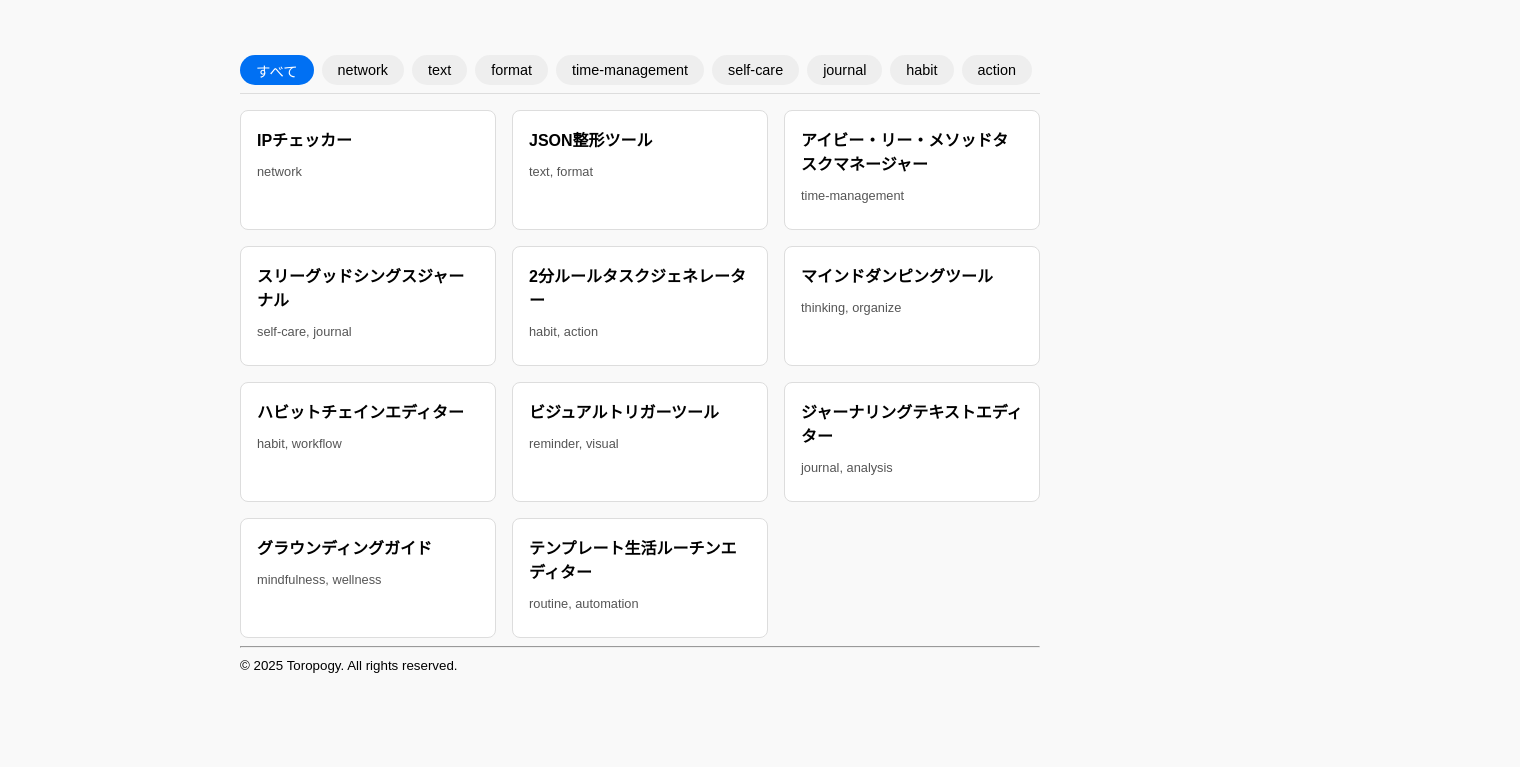
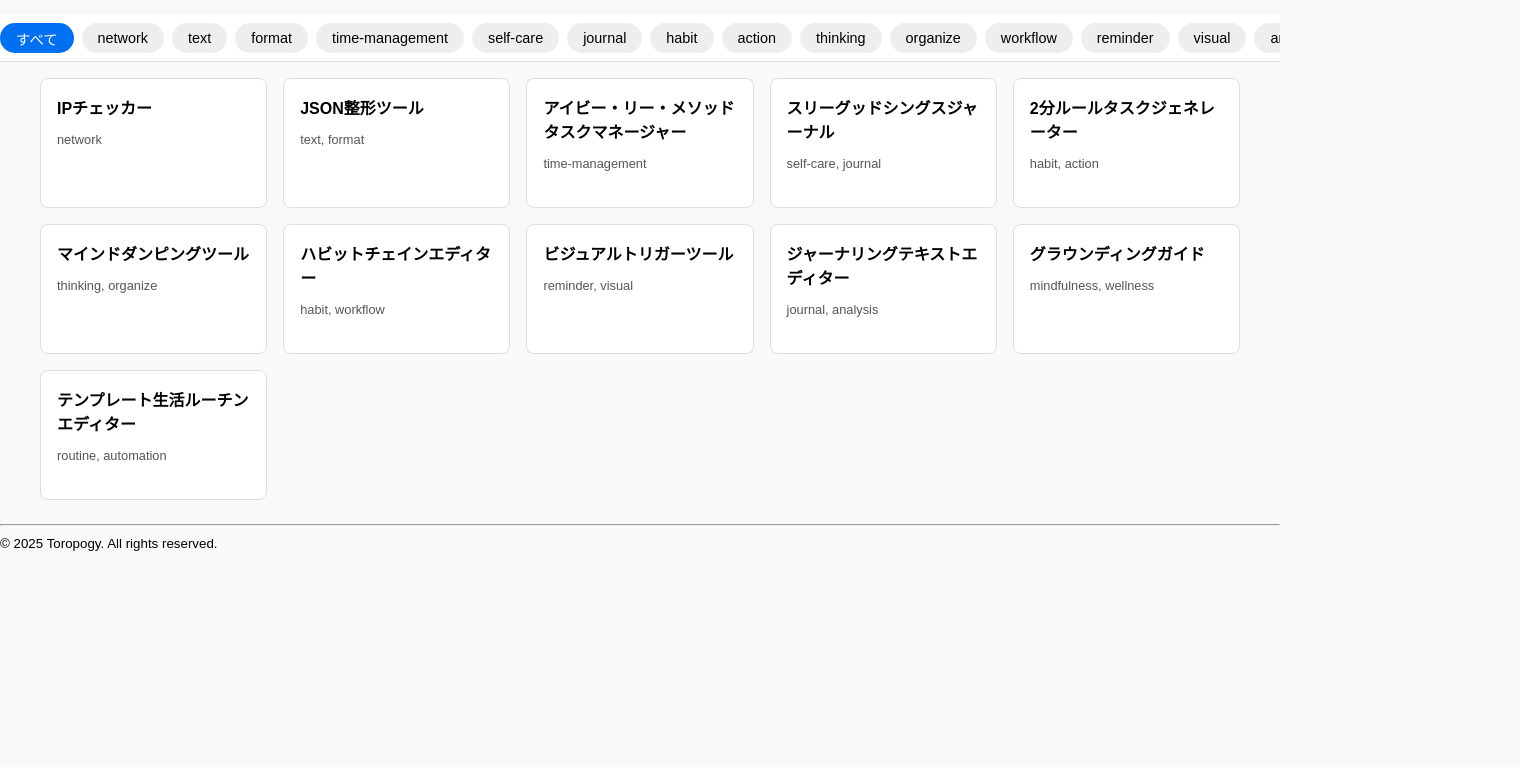
Before and after one commit to toropogy/tools-site, a plain HTML site: page index.html in a window 1280 px wide. Shown: the part 33-800 px from the top of the page, 1520 px wide, since content can reach past the window. Drawn offline with Linux system fonts and the light colour scheme.

Commit message:
Update style.css

```diff
--- a/style.css
+++ b/style.css
@@ -1,22 +1,16 @@
-/* ページ全体 */
+/* style.css（ツールカード・タグバー・レスポンシブ） */
 body {
   font-family: sans-serif;
-  max-width: 800px;
-  margin: auto;
-  padding: 2rem;
+  margin: 0;
   background: #f9f9f9;
 }
-h1 {
-  margin-bottom: 1rem;
-}
 
-/* タグ横スクロールバー */
 .tag-scroll {
   display: flex;
+  overflow-x: auto;
   gap: 0.5rem;
-  overflow-x: auto;
-  padding: 0.5rem 0;
-  margin-bottom: 1rem;
+  padding: 0.5rem 1rem;
+  background: #fff;
   border-bottom: 1px solid #ddd;
   scroll-snap-type: x mandatory;
 }
@@ -36,24 +30,24 @@ h1 {
   color: #fff;
 }
 
-/* ツールカード一覧 */
 .grid {
   display: grid;
   gap: 1rem;
   grid-template-columns: repeat(auto-fill, minmax(200px, 1fr));
-  justify-content: center;
+  padding: 1rem;
+  max-width: 1200px;
+  margin: auto;
 }
 .card {
-  display: block;
   background: #fff;
   padding: 1rem;
   border: 1px solid #ddd;
   border-radius: 8px;
   text-decoration: none;
   color: inherit;
+  height: 130px;
+  box-sizing: border-box;
   transition: box-shadow 0.2s;
-  height: 120px;          /* 高さ固定（調整可） */
-  box-sizing: border-box;
 }
 .card:hover {
   box-shadow: 0 2px 6px rgba(0,0,0,0.1);
@@ -67,3 +61,12 @@ h1 {
   font-size: 0.8rem;
   color: #555;
 }
+
+@media (max-width: 480px) {
+  .grid {
+    grid-template-columns: repeat(auto-fill, minmax(160px, 1fr));
+  }
+  .card {
+    height: auto;
+  }
+}
```
